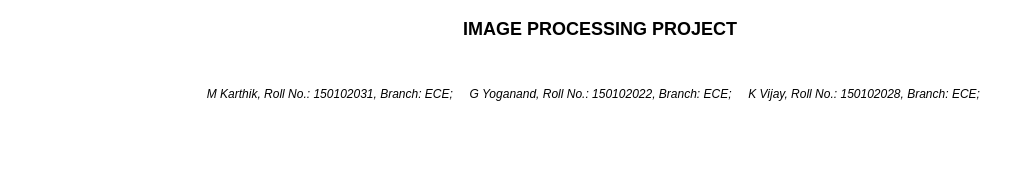
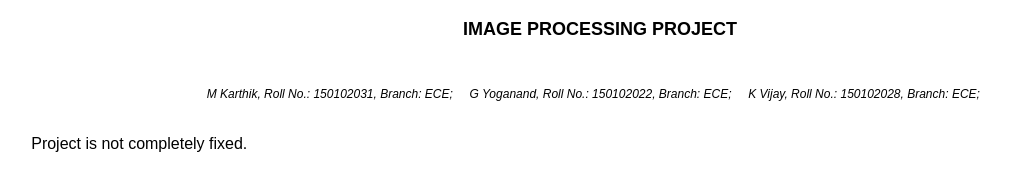
Before and after one commit to indkumar8999/Image-Processing, a plain HTML site: page Project_Report_Template.html in a window 1280 px wide. Shown: the whole page, without its empty margins (40-1050 px from the left). Drawn offline with Linux system fonts and the light colour scheme.

Commit message:
Update Project_Report_Template.html

```diff
--- a/Project_Report_Template.html
+++ b/Project_Report_Template.html
@@ -27,6 +27,9 @@
 				<!-- Stop edit here -->
 
 			</div>
-
+			<div>
+				<!-- Project Description -->
+				Project is not completely fixed.
+			</div>
 	</body>
 </html>
```
